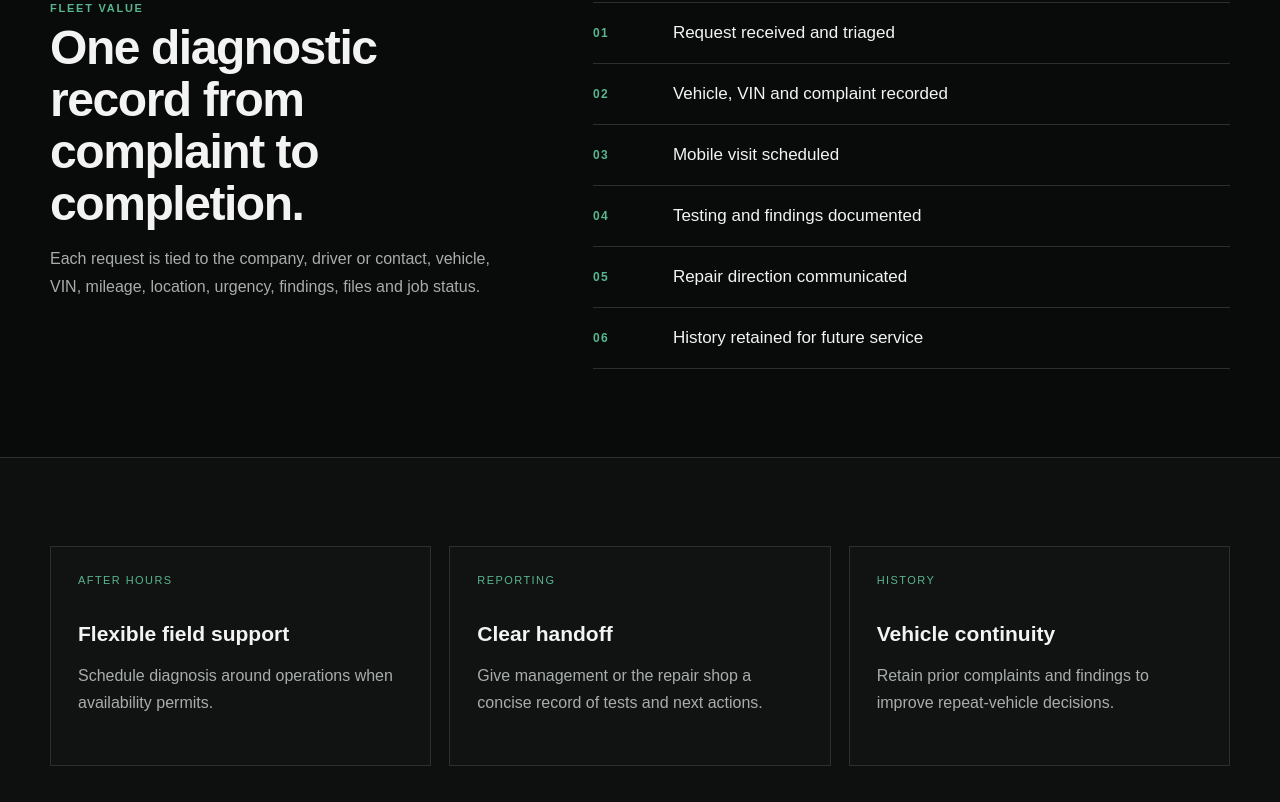
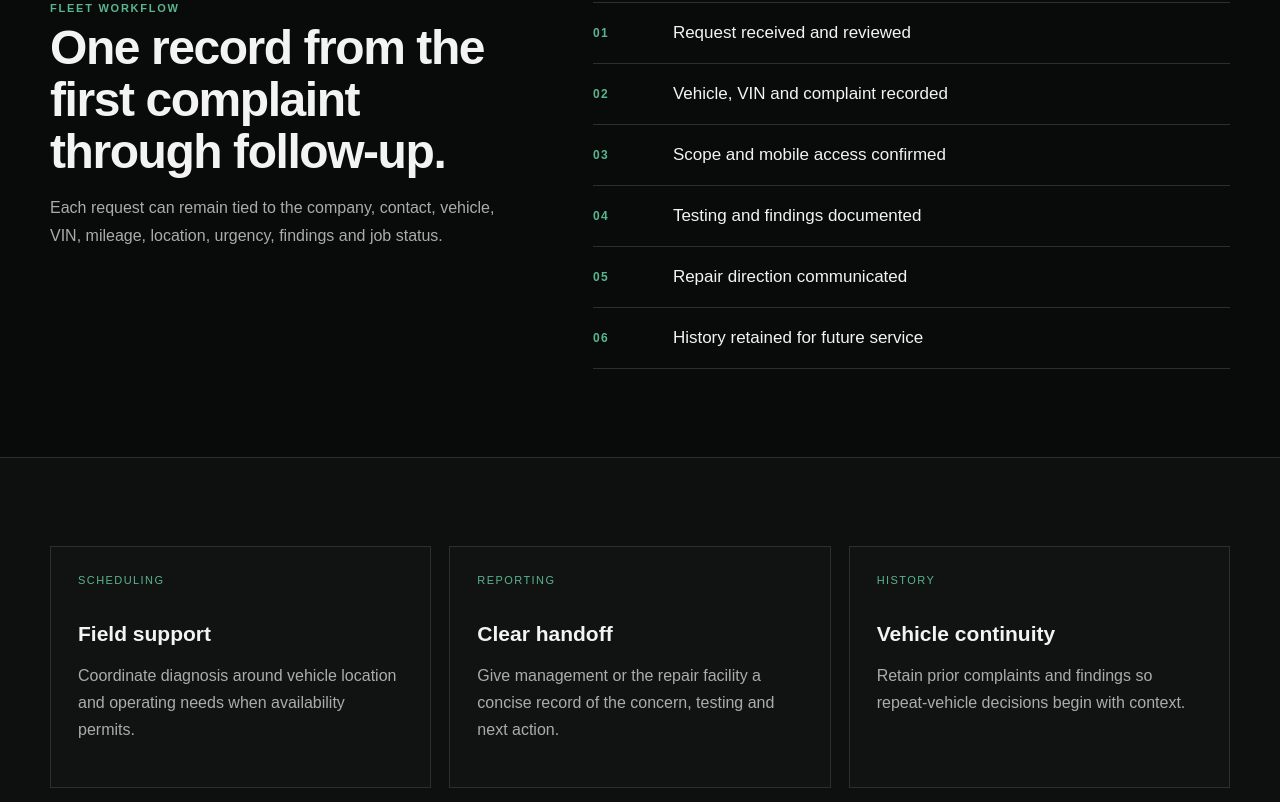
Before and after one commit to VitaliiOm23/NWStar, a Next.js app: page /fleet-services in a window 1280 px wide. Shown: the part 618-1420 px from the top of the page. Built offline with nearby package versions, Linux system fonts and the light colour scheme.

Commit message:
Make fleet page operational and convenience focused

```diff
--- a/app/fleet-services/page.tsx
+++ b/app/fleet-services/page.tsx
@@ -1,6 +1,46 @@
 import { CtaBand, PublicShell } from "../../components/PublicShell";
 
-const workflow=["Request received and triaged","Vehicle, VIN and complaint recorded","Mobile visit scheduled","Testing and findings documented","Repair direction communicated","History retained for future service"];
-export default function FleetPage(){return <PublicShell eyebrow="Fleet operations" title="Reduce downtime with better diagnostic decisions." intro="Mobile support for delivery operators, contractors, commercial fleets and repair facilities that need organized triage, consistent records and a defensible next step.">
-<section className="section"><div className="shell split"><div><div className="eyebrow">Fleet value</div><h2>One diagnostic record from complaint to completion.</h2><p className="section-copy">Each request is tied to the company, driver or contact, vehicle, VIN, mileage, location, urgency, findings, files and job status.</p></div><div className="workflow">{workflow.map((item,i)=><div className="workflow-row" key={item}><strong>{String(i+1).padStart(2,"0")}</strong><span>{item}</span></div>)}</div></div></section>
-<section className="section alt"><div className="shell grid-3"><article className="card"><div className="card-number">AFTER HOURS</div><h3>Flexible field support</h3><p>Schedule diagnosis around operations when availability permits.</p></article><article className="card"><div className="card-number">REPORTING</div><h3>Clear handoff</h3><p>Give management or the repair shop a concise record of tests and next actions.</p></article><article className="card"><div className="card-number">HISTORY</div><h3>Vehicle continuity</h3><p>Retain prior complaints and findings to improve repeat-vehicle decisions.</p></article></div></section><CtaBand /></PublicShell>}
+const workflow = [
+  "Request received and reviewed",
+  "Vehicle, VIN and complaint recorded",
+  "Scope and mobile access confirmed",
+  "Testing and findings documented",
+  "Repair direction communicated",
+  "History retained for future service",
+];
+
+export default function FleetPage() {
+  return (
+    <PublicShell
+      eyebrow="Fleet service"
+      title="Organized diagnostics for vehicles that need to stay working."
+      intro="Mobile support for delivery operators, contractors, commercial fleets and repair facilities that need clear triage, consistent records and a practical next step."
+    >
+      <section className="section">
+        <div className="shell split">
+          <div>
+            <div className="eyebrow">Fleet workflow</div>
+            <h2>One record from the first complaint through follow-up.</h2>
+            <p className="section-copy">Each request can remain tied to the company, contact, vehicle, VIN, mileage, location, urgency, findings and job status.</p>
+          </div>
+          <div className="workflow">
+            {workflow.map((item, index) => (
+              <div className="workflow-row" key={item}>
+                <strong>{String(index + 1).padStart(2, "0")}</strong>
+                <span>{item}</span>
+              </div>
+            ))}
+          </div>
+        </div>
+      </section>
+      <section className="section alt">
+        <div className="shell grid-3">
+          <article className="card"><div className="card-number">SCHEDULING</div><h3>Field support</h3><p>Coordinate diagnosis around vehicle location and operating needs when availability permits.</p></article>
+          <article className="card"><div className="card-number">REPORTING</div><h3>Clear handoff</h3><p>Give management or the repair facility a concise record of the concern, testing and next action.</p></article>
+          <article className="card"><div className="card-number">HISTORY</div><h3>Vehicle continuity</h3><p>Retain prior complaints and findings so repeat-vehicle decisions begin with context.</p></article>
+        </div>
+      </section>
+      <CtaBand />
+    </PublicShell>
+  );
+}
```
